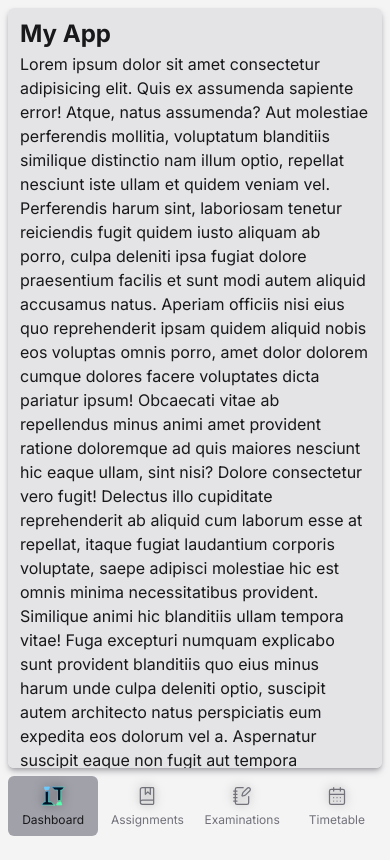
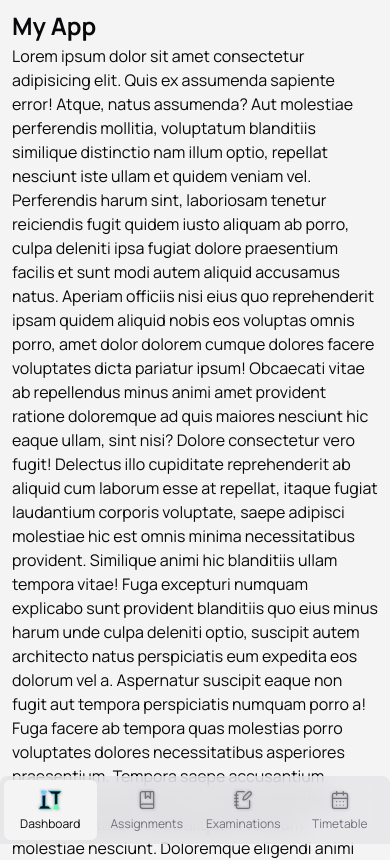
Before and after one commit to Endy3032/Scholendo, a Next.js app: page / in a window 390 px wide. Shown: the top 860 px of the page. Built offline with nearby package versions, Linux system fonts and the light colour scheme.

Commit message:
update colors

```diff
--- a/src/app/(app)/layout.tsx
+++ b/src/app/(app)/layout.tsx
@@ -1,20 +1,25 @@
 import { cn } from "@/lib/utils"
 import "./globals.css"
 import { Sidebar } from "@/components/common/sidebar"
-import { Inter } from "next/font/google"
+import { Manrope } from "next/font/google"
 
-const inter = Inter({ subsets: ["latin"] })
+const font = Manrope({ subsets: ["latin"] })
 
 export default function Layout({ children }: { children: React.ReactNode }) {
 	return (
 		<html lang="en">
 			<body className={cn(
-				inter.className,
-				"flex h-dvh max-h-dvh min-h-dvh flex-col gap-2 overflow-y-hidden transition-colors sm:flex-row sm:py-0",
-				"bg-light px-2 py-2 text-dark dark:bg-dark dark:text-light",
+				font.className,
+				"flex max-h-dvh min-h-dvh flex-col sm:flex-row sm:gap-2 sm:px-2 sm:py-0",
+				"bg-light text-black transition sm:bg-bgLight dark:bg-bgDark dark:text-white",
 			)}>
 				<Sidebar />
-				<main className="flex max-h-dvh flex-1 flex-col overflow-y-auto rounded-md bg-gray-200 px-3 py-2 shadow-md shadow-neutral/50 transition-colors sm:my-2 dark:bg-gray-800 dark:shadow-gray-950/75">
+				<main tabIndex={1} className={cn(
+					"flex-1 transition sm:flex sm:max-h-dvh sm:flex-col sm:overflow-y-auto sm:rounded-md",
+					"px-3 py-2 sm:m-0 sm:my-2 sm:px-4 sm:py-3",
+					"bg-light sm:bg-fgLight dark:bg-bgDark sm:dark:bg-fgDark",
+					"shadow-neutral/50 outline-none ring-neutral sm:shadow-md sm:focus:ring-1 dark:shadow-fgDark/75",
+				)}>
 					{children}
 				</main>
 			</body>
--- a/src/components/common/sidebar.module.css
+++ b/src/components/common/sidebar.module.css
@@ -2,8 +2,8 @@
 	--height: 2rem;
 	--animation-start: 0.5rem;
 	--animation-end: 3rem;
-	--gradient-light: transparent, theme(colors.light)BB, theme(colors.light);
-	--gradient-dark: transparent, theme(colors.dark)BB, theme(colors.dark);
+	--gradient-light: transparent, theme(colors.bgLight)BB, theme(colors.bgLight);
+	--gradient-dark: transparent, theme(colors.bgDark)BB, theme(colors.bgDark);
 	scroll-timeline: --scroll-timeline y;
 
 	@media screen and (min-width: theme(screens.sm)) {
@@ -14,6 +14,7 @@
 			width: 100%;
 			height: var(--height);
 			opacity: 0;
+			z-index: 10;
 			pointer-events: none;
 			animation-name: fadeIn;
 			animation-timeline: --scroll-timeline;
--- a/src/components/common/sidebar.tsx
+++ b/src/components/common/sidebar.tsx
@@ -24,10 +24,10 @@ const Tab = ({ Icon, href, text }: TabProps) => {
 			<HoverCardTrigger asChild>
 				<div className="flex-1">
 					<Link href={href} title={text} className={cn(
-						"group flex h-full flex-col items-center gap-1 rounded-md p-2 transition-all",
+						"group flex h-full flex-col items-center gap-1 rounded-md p-2 shadow-sidebar-dark/20 transition-all",
 						"outline-none focus-visible:ring-1 focus-visible:ring-neutral",
-						"hover:bg-sidebar-light/80 hover:text-dark dark:hover:bg-sidebar-dark/80 dark:hover:text-light",
-						"focus:bg-sidebar-light/80 focus:text-dark dark:focus:bg-sidebar-dark/80 dark:focus:text-light",
+						"hover:bg-sidebar-light/70 hover:text-dark dark:hover:bg-sidebar-dark/80 dark:hover:text-light",
+						"focus:bg-sidebar-light/70 focus:text-dark dark:focus:bg-sidebar-dark/80 dark:focus:text-light",
 						"active:bg-sidebar-light active:text-dark dark:active:bg-sidebar-dark dark:active:text-light",
 						"hover:rounded-md focus:rounded-md active:rounded-md",
 						active
@@ -54,7 +54,11 @@ const Tab = ({ Icon, href, text }: TabProps) => {
 }
 
 export const Sidebar = () => (
-	<nav className="relative order-last max-h-dvh w-full sm:order-first sm:w-auto">
+	<nav className={cn(
+		"sticky bottom-0 left-0 order-last max-h-dvh w-full rounded-t-lg p-1 sm:order-first sm:w-auto sm:p-0",
+		"backdrop-blur-md backdrop-saturate-200 sm:backdrop-filter-none",
+		"bg-fgLight/75 transition-colors sm:bg-transparent dark:bg-fgDark/75 sm:dark:bg-transparent",
+	)}>
 		<div className={cn("h-full sm:overflow-y-auto sm:p-[1px] sm:py-2", styles.sidebar)}>
 			<div className="flex flex-row gap-1 sm:flex-col sm:gap-2">
 				<Tab text="Dashboard" Icon={Logo} href="/" />
--- a/tailwind.config.ts
+++ b/tailwind.config.ts
@@ -1,7 +1,6 @@
 import type { Config } from "tailwindcss"
 import twAnimate from "tailwindcss-animate"
-import { black, blue, current, emerald, inherit, orange, red, teal, transparent, white, yellow,
-	zinc as gray } from "tailwindcss/colors"
+import { blue, current, emerald, inherit, orange, red, teal, transparent, yellow, zinc as gray } from "tailwindcss/colors"
 import plugin from "tailwindcss/plugin"
 
 const config = {
@@ -15,8 +14,8 @@ const config = {
 			inherit,
 			current,
 			transparent,
-			black,
-			white,
+			black: gray[950],
+			white: gray[50],
 			gray,
 			red,
 			orange,
@@ -35,17 +34,21 @@ const config = {
 		extend: {
 			colors: {
 				light: gray[100],
+				fgLight: gray[200],
+				bgLight: gray[300],
 				neutral: gray[500],
+				fgDark: gray[800],
+				bgDark: gray[900],
 				dark: gray[900],
 				sidebar: {
-					light: gray[400],
+					light: gray[100],
 					dark: gray[700],
 				},
 			},
 			dropShadow: {
 				sidebarIcon: [
-					"2px 2px 5px rgb(0, 0, 0, 0.2)",
-					"-2px -2px 5px rgb(0, 0, 0, 0.2)",
+					"1px 1px 1px rgb(0, 0, 0, 0.15)",
+					"-1px -1px 1px rgb(0, 0, 0, 0.15)",
 				],
 			},
 			keyframes: {
```
